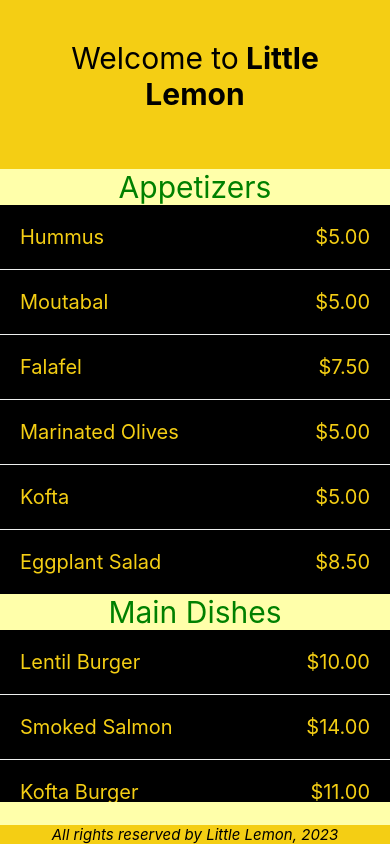
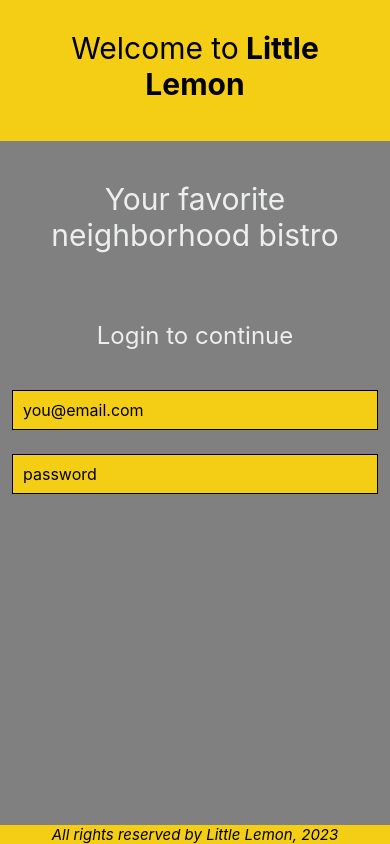
Before and after one commit to andycover/little-lemon-app, a React Native app: screen / in a window 390 px wide. Built offline with nearby package versions, Linux system fonts and the light colour scheme.

Commit message:
changes related to login screen and small changes to feedback form

```diff
--- a/App.js
+++ b/App.js
@@ -6,8 +6,33 @@
 import LittleLemonFooter from './components/LittleLemonFooter';
 import LittleLemonWelcome from './components/LittleLemonWelcome';
 import MenuItems from './components/MenuItems';
+import FeedbackForm from './components/FeedbackForm';
+import LoginScreen from './components/LoginScreen';
 
 export default function App() {
+  return (
+    <>
+    <View style={styles.container}>
+      <LittleLemonHeader />
+      <LoginScreen />
+    </View>
+    <View style={styles.footerContainer}>
+      <LittleLemonFooter />
+    </View>
+    </>
+  );
+}
+
+const styles = StyleSheet.create({
+  container: {
+    flex: 1,
+    backgroundColor: 'grey',
+  },
+  footerContainer: {backgroundColor: '#333333'},
+});
+
+
+/* export default function App() {
   return (
     <View style={styles.container}>
       <LittleLemonHeader />
@@ -15,14 +40,7 @@
       <LittleLemonFooter />
     </View>
   );
-}
-
-const styles = StyleSheet.create({
-  container: {
-    flex: 1,
-    backgroundColor: '#ffa',
-  },
-});
+} */
 
 //Color values: #EE9972, #333333, #EDEFEE, black and white.
 /* export default function App() {
--- a/components/FeedbackForm.js
+++ b/components/FeedbackForm.js
@@ -25,6 +25,7 @@
                 value={name}
                 onChangeText={onChangeName}
                 placeholder="Your Name"
+                maxLength={32}
             />
             <TextInput
                 style={styles.input}
@@ -32,6 +33,7 @@
                 onChangeText={onChangeEmail}
                 placeholder="you@email.com"
                 keyboardType="email-address"
+                maxLength={64}
             />
             <TextInput
                 style={styles.input}
@@ -39,6 +41,7 @@
                 onChangeText={onChangePhoneNumber}
                 keyboardType="phone-pad"
                 placeholder="phone number"
+                maxLength={16}
             />
             <TextInput
                 style={styles.messageInput}
@@ -46,6 +49,7 @@
                 onChangeText={onChangeMessage}
                 placeholder="your comments here!"
                 multiline={true}
+                maxLength={256}
             />
         </ScrollView>
     );
@@ -65,12 +69,14 @@
         backgroundColor: '#F4CE14',
     },
     messageInput: {
-        height: 200,
+        height: 150,
         margin: 12,
         borderWidth: 1,
         padding: 10,
         fontSize: 16,
         backgroundColor: '#F4CE14',
+        //textAlign: 'left',
+        //justifyContent: 'flex-start',
     },
     infoSection: {
         fontSize: 24,
--- a/components/LittleLemonHeader.js
+++ b/components/LittleLemonHeader.js
@@ -21,7 +21,7 @@
       backgroundColor: '#F4CE14',
     },
     headerText: {
-      padding: 40,
+      padding: 30,
       fontSize: 30,
       color: 'black',
       textAlign: 'center',
```
